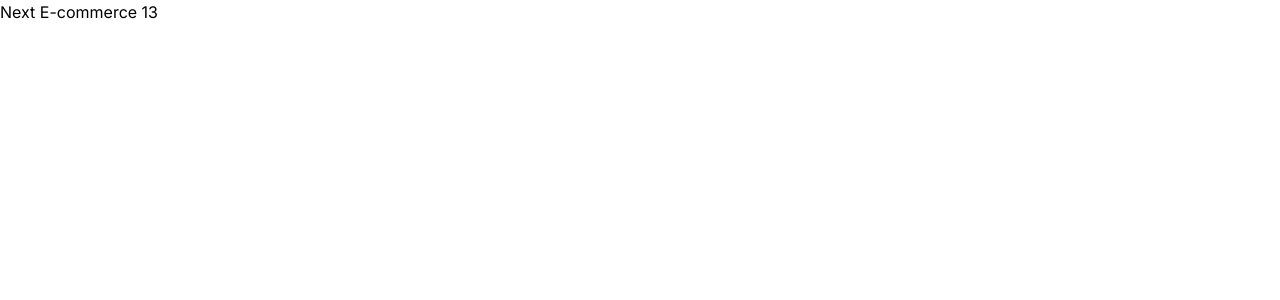
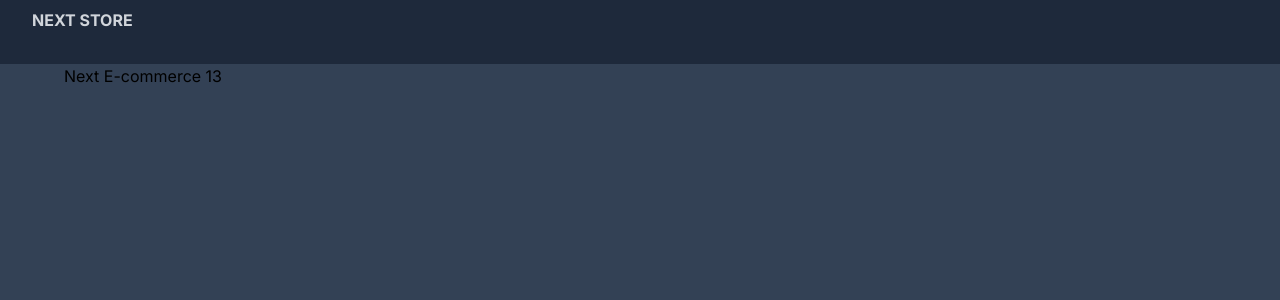
Before and after one commit to nordivi/next-commerce, a Next.js app: page / in a window 1280 px wide. Shown: the top 300 px of the page. Built offline with nearby package versions, Linux system fonts and the light colour scheme.

Commit message:
add navbar

```diff
--- /dev/null
+++ b/src/app/components/Navbar.tsx
@@ -0,0 +1,14 @@
+import Link from "next/link";
+
+function NavBar() {
+    return (
+        <nav className='fixed top-0 w-full flex items-center py-2 px-8 justify-between z-50 bg-slate-800 text-gray-300'>
+          <Link href='/'
+          className='uppercase font-bold text-md h-12 flex item-center'>
+            Next Store
+          </Link>
+        </nav>
+    )
+}
+
+export default NavBar
--- a/src/app/layout.tsx
+++ b/src/app/layout.tsx
@@ -1,6 +1,7 @@
 import type { Metadata } from "next";
 import { Inter } from "next/font/google";
 import "./globals.css";
+import NavBar from './components/Navbar'
 
 const inter = Inter({ subsets: ["latin"] });
 
@@ -16,7 +17,13 @@
 }>) {
   return (
     <html lang="en">
-      <body className={inter.className}>{children}</body>
+      <body className={inter.className}>
+        <NavBar/>
+        <main className='bg-slate-700 h-screen p-16'>
+            {children}
+          </main>
+
+        </body>
     </html>
   );
 }
--- a/src/app/page.tsx
+++ b/src/app/page.tsx
@@ -1,7 +1,7 @@
 export default function Home() {
   return (
-    <main>
+    <div>
       <h1>Next E-commerce 13</h1>
-    </main>
+    </div>
   );
 }
```
